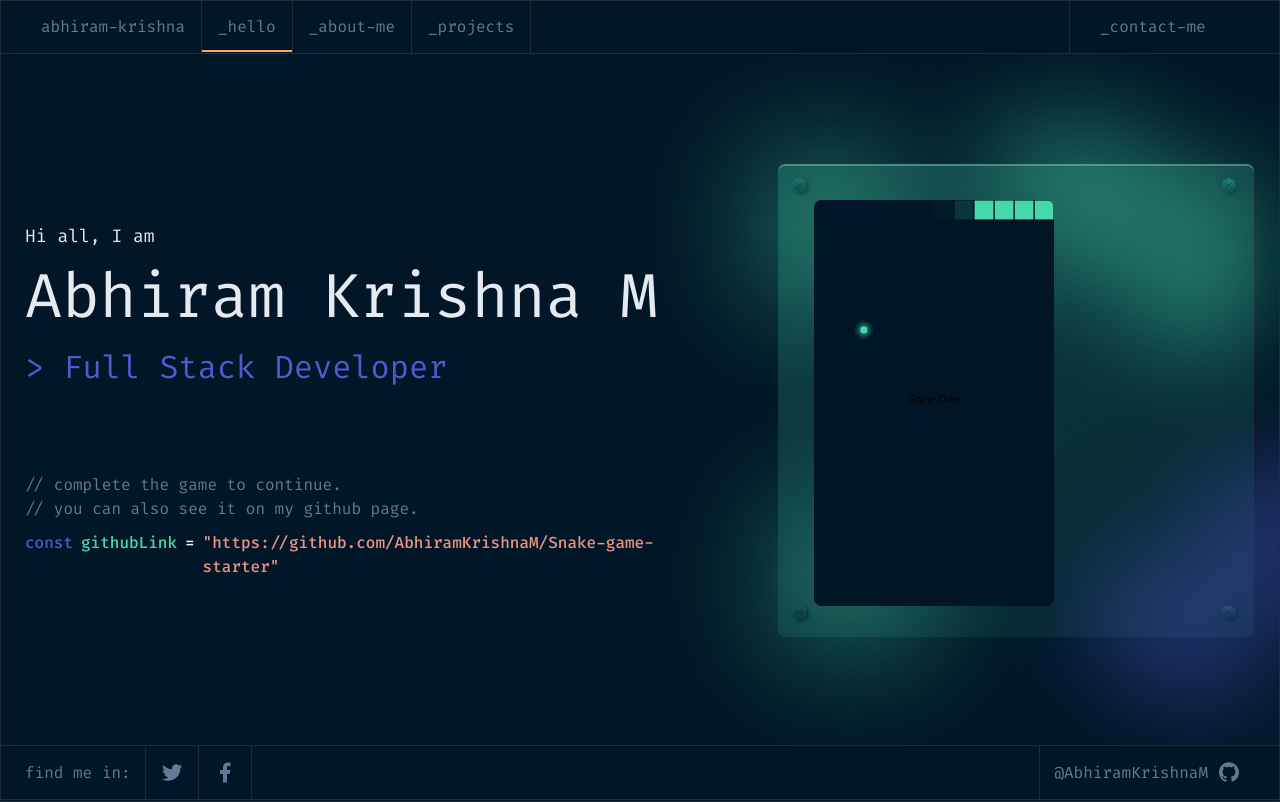
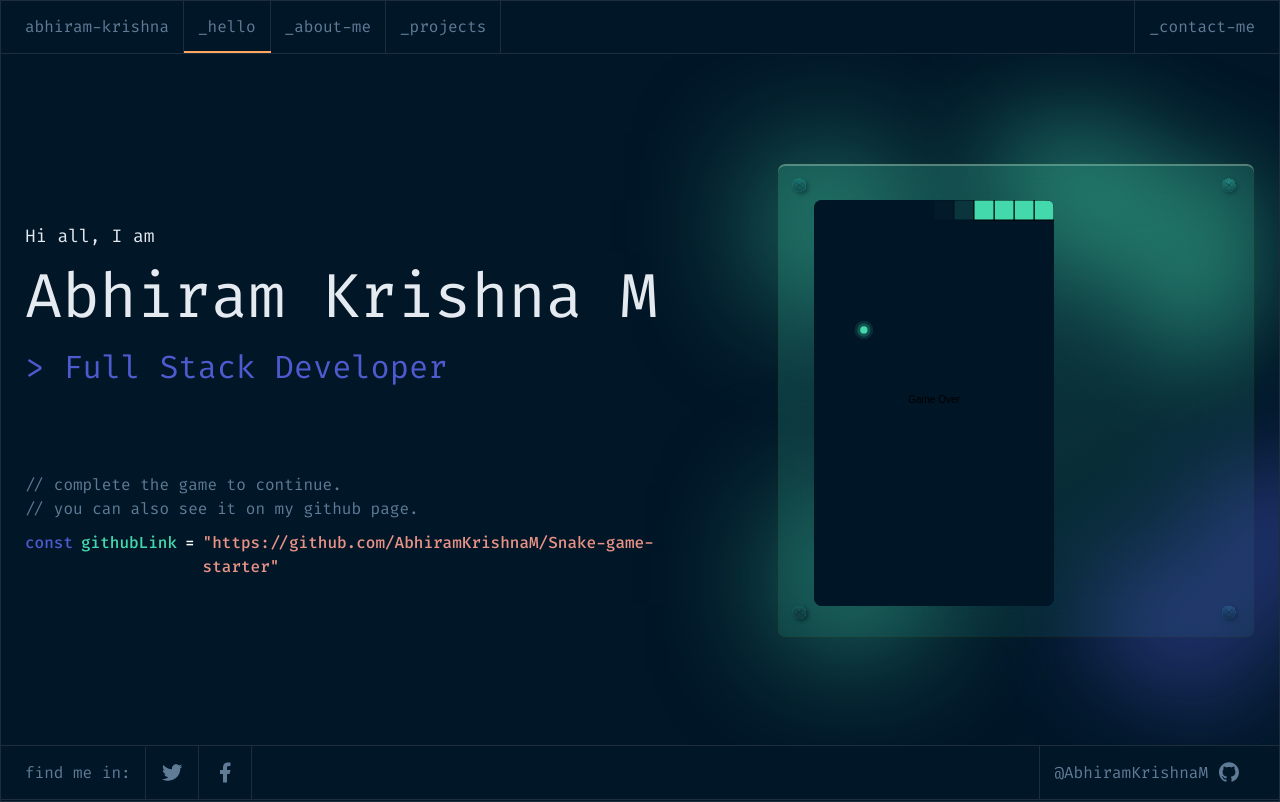
Before and after one commit to AbhiramKrishnaM/Portfolio, a Vue app: page / in a window 1280 px wide. Built offline with nearby package versions, Linux system fonts and the light colour scheme.

Commit message:
added active link animation

```diff
--- a/src/components/Navbar.vue
+++ b/src/components/Navbar.vue
@@ -1,39 +1,30 @@
 <template>
-  <div
-    class="px-6 border-b border-border-white flex items-center justify-between"
-  >
-    <ul class="flex items-center">
-      <li class="py-3.5 border-r border-border-white">
-        <RouterLink class="nav-link" to="/me" active-class="active">
+  <ul class="border-b border-border-white flex justify-between p-0 m-0">
+    <div class="flex">
+      <RouterLink to="/me" class="nav-link" active-class="active">
+        <li class="pl-6 py-3.5 pr-3.5 border-r border-border-white">
           abhiram-krishna
-        </RouterLink>
+        </li>
+      </RouterLink>
+      <RouterLink to="/" class="nav-link" active-class="active">
+        <li class="p-3.5 border-r border-border-white">_hello</li>
+      </RouterLink>
+
+      <RouterLink to="/about" class="nav-link" active-class="active">
+        <li class="p-3.5 border-r border-border-white">_about-me</li>
+      </RouterLink>
+
+      <RouterLink to="/projects" class="nav-link" active-class="active">
+        <li class="p-3.5 border-r border-border-white">_projects</li>
+      </RouterLink>
+    </div>
+
+    <RouterLink to="/contact" class="nav-link" active-class="active">
+      <li class="py-3.5 pl-3.5 pr-6 border-l border-border-white">
+        _contact-me
       </li>
-
-      <li class="py-3.5 border-r border-border-white">
-        <RouterLink class="nav-link" to="/" active-class="active">
-          _hello
-        </RouterLink>
-      </li>
-      <li class="py-3.5 border-r border-border-white">
-        <RouterLink class="nav-link" to="/about" active-class="active">
-          _about-me
-        </RouterLink>
-      </li>
-      <li class="py-3.5 border-r border-border-white">
-        <RouterLink class="nav-link" to="/projects" active-class="active">
-          _projects
-        </RouterLink>
-      </li>
-    </ul>
-
-    <div class="flex w-[186px]">
-      <a href="#" class="p-3.5 border-l border-border-white">
-        <RouterLink class="nav-link" to="/contact" active-class="active">
-          _contact-me
-        </RouterLink>
-      </a>
-    </div>
-  </div>
+    </RouterLink>
+  </ul>
 </template>
 
 <script setup></script>
@@ -42,8 +33,6 @@
 /* General link styling */
 .nav-link {
   position: relative;
-  padding: 0 1em; /* Adjust as needed */
-  text-decoration: none;
   cursor: pointer;
   overflow: hidden; /* Ensures the underline doesn't overflow outside the link */
 }
@@ -52,8 +41,8 @@
 .nav-link::before {
   content: "";
   position: absolute;
-  bottom: -15px; /* Position underline at the bottom */
-  left: 0;
+  left: 0px;
+  bottom: 0px; /* Position underline at the bottom */
   width: 0; /* Initially no width */
   height: 2px; /* Thickness of underline */
   background-color: #fea55f; /* Color of underline */
```
